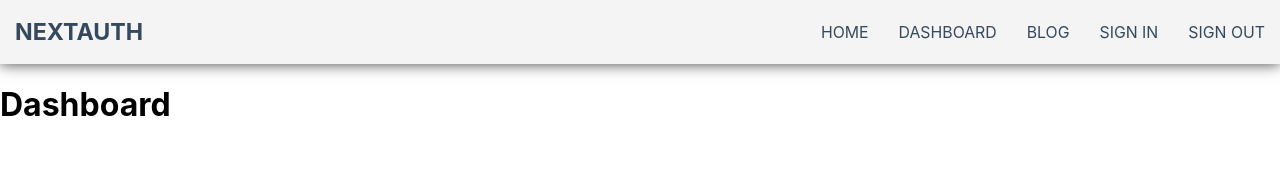
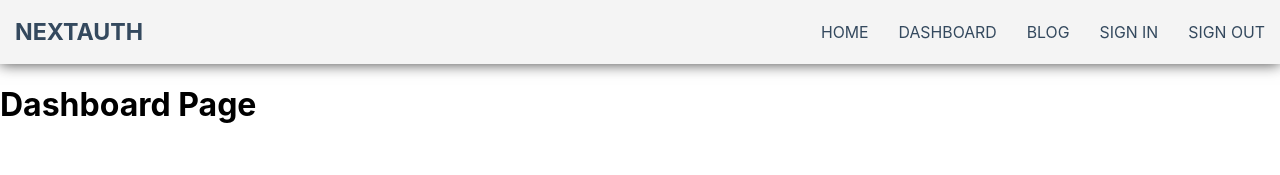
Before and after one commit to KGaurav-8102/Next-Js, a Next.js app in the folder next-auth/: page /dashboard in a window 1280 px wide. Shown: the top 175 px of the page. Built offline with nearby package versions, Linux system fonts and the light colour scheme.

Commit message:
Oauth Flow of Github Added

```diff
--- a/next-auth/package.json
+++ b/next-auth/package.json
@@ -1,5 +1,5 @@
 {
-  "name": "next-auth",
+  "name": "next-authentication",
   "version": "0.1.0",
   "private": true,
   "scripts": {
@@ -10,6 +10,7 @@
   },
   "dependencies": {
     "next": "12.2.3",
+    "next-auth": "^4.10.2",
     "react": "18.2.0",
     "react-dom": "18.2.0"
   },
--- a/next-auth/pages/dashboard.js
+++ b/next-auth/pages/dashboard.js
@@ -1,5 +1,5 @@
 function Dashboard() {
-    return <h1>Dashboard</h1>
+    return <h1>Dashboard Page</h1>
 }
 
 export default Dashboard
```
Also changed, not shown: next-auth/pages/api/auth/[...nextauth].js (added, +11 -0 lines), 1 other file (tests, documents, lock files or other folders).
